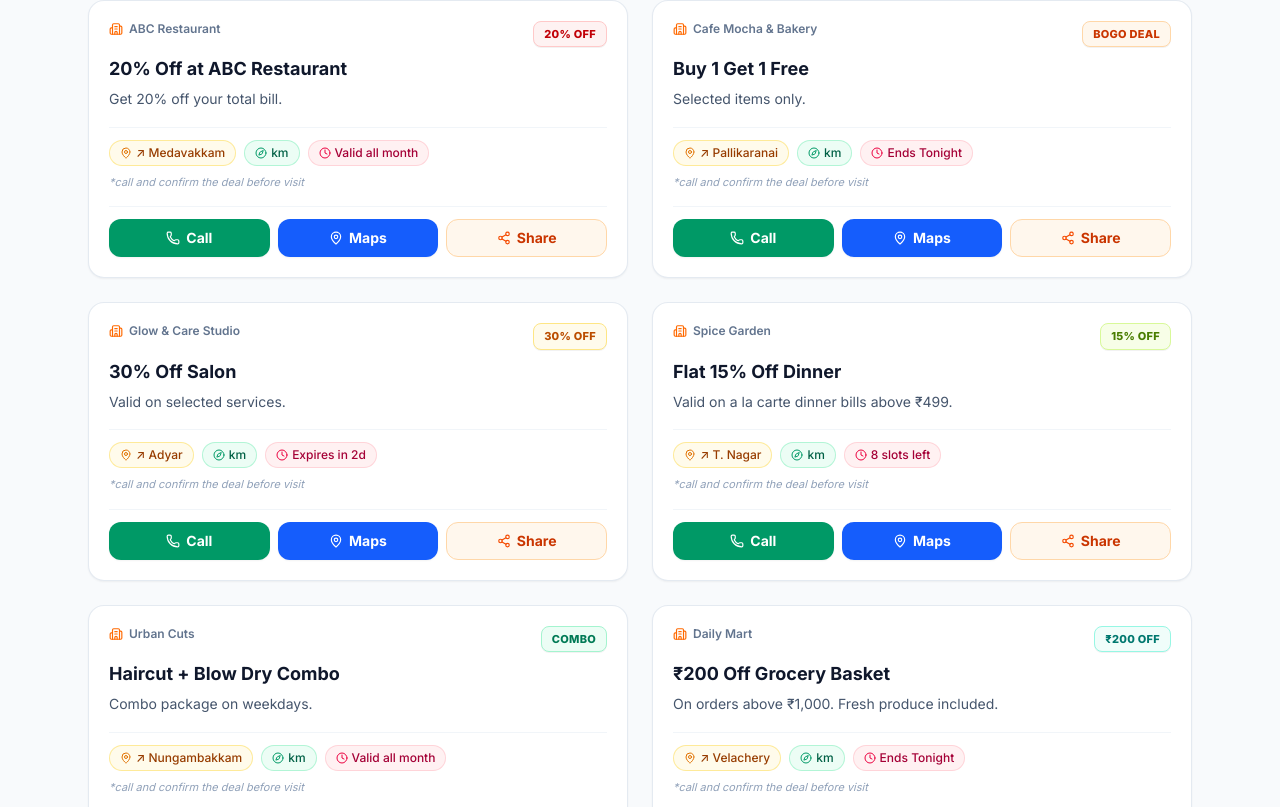
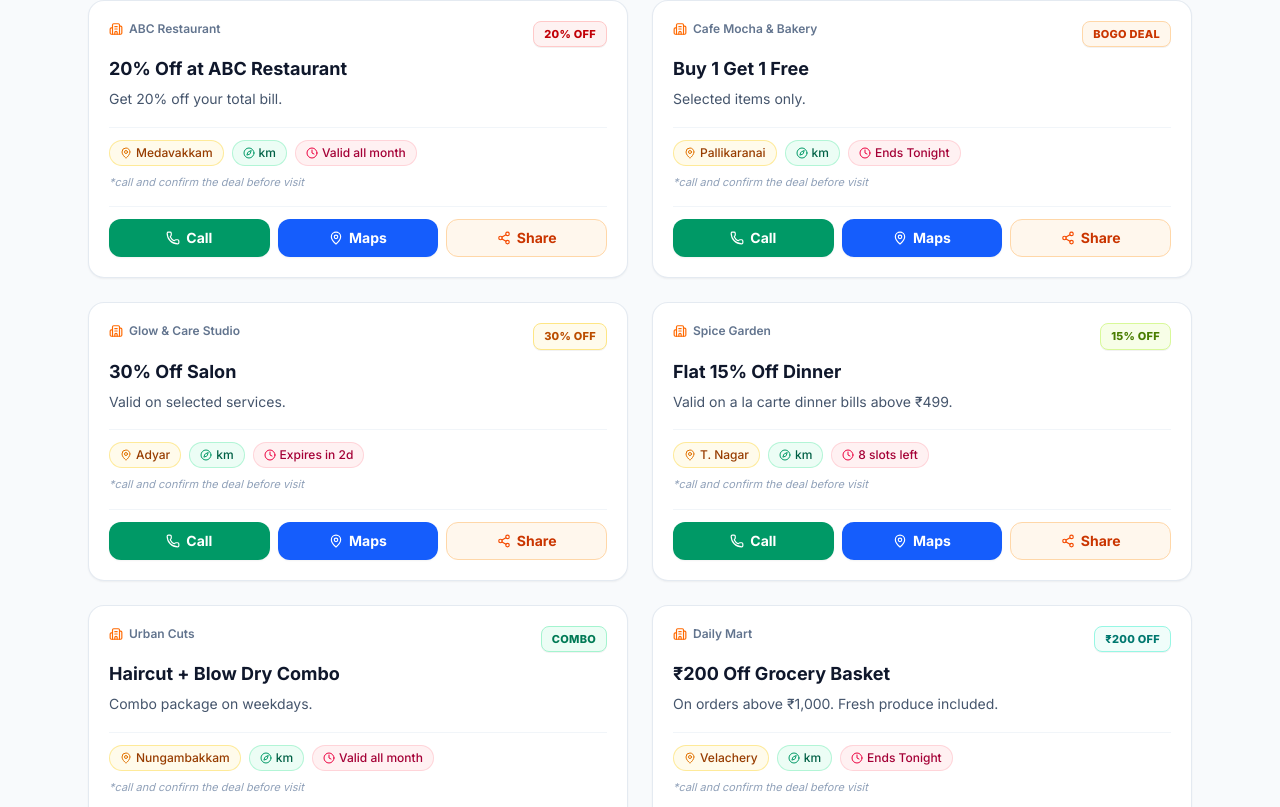
Before and after one commit to bala290498/central-marketplace-03, a Next.js app: page / in a window 1280 px wide. Shown: the part 1093-1900 px from the top of the page. Built offline with nearby package versions, Linux system fonts and the light colour scheme; no server answers.

Commit message:
Remove duplicate location icons/symbols in Navbar and OfferCard

```diff
--- a/src/components/Navbar.tsx
+++ b/src/components/Navbar.tsx
@@ -107,7 +107,7 @@ export function Navbar({
                 ) : userLocation && userAreaLabel ? (
                   <>
                     <MapPin className="w-3.5 h-3.5 text-orange-600 fill-orange-500/20" />
-                    <span>📍 {userAreaLabel}</span>
+                    <span>{userAreaLabel}</span>
                   </>
                 ) : (
                   <>
--- a/src/components/OfferCard.tsx
+++ b/src/components/OfferCard.tsx
@@ -60,7 +60,7 @@ export function OfferCard({ offer, userLocation, onShare }: OfferCardProps) {
           {areaName && (
             <span className="inline-flex items-center gap-1 px-2.5 py-1 rounded-full bg-amber-50 text-amber-800 border border-amber-200/80">
               <MapPin className="w-3 h-3 text-amber-600" />
-              <span>↗ {areaName}</span>
+              <span>{areaName}</span>
             </span>
           )}
 
```
